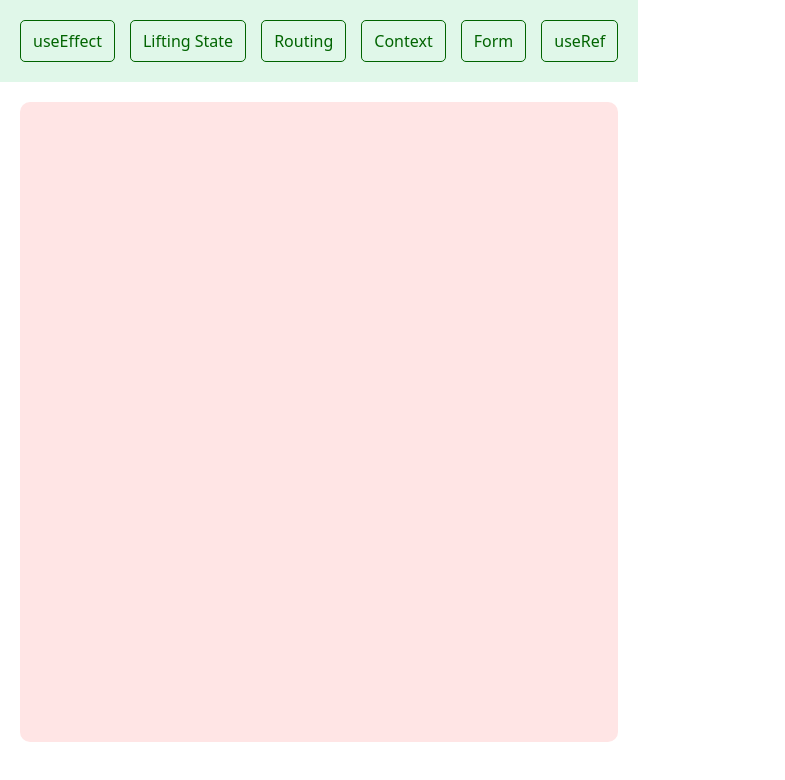
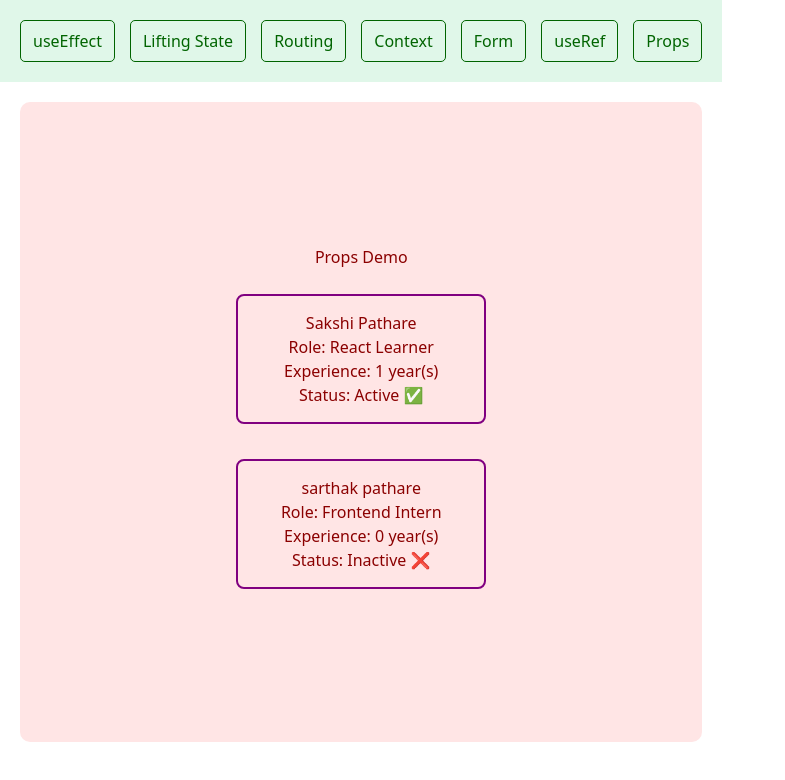
Before and after one commit to sakshipathare-10/react-practice, a React (Vite) app in the folder my-react-app/: page /props in a window 1280 px wide. Shown: the top 780 px of the page, without its empty margins (0-785 px from the left). Built offline with nearby package versions, Linux system fonts and the light colour scheme.

Commit message:
props-Example-added

```diff
--- a/my-react-app/hello.js
+++ /dev/null
@@ -1,13 +0,0 @@
-<!doctype html>
-<html lang="en">
-  <head>
-    <meta charset="UTF-8" />
-    <link rel="icon" type="image/svg+xml" href="/vite.svg" />
-    <meta name="viewport" content="width=device-width, initial-scale=1.0" />
-    <title>my-react-app</title>
-  </head>
-  <body>
-    <div id="root"></div>
-    <script type="module" src="/src/main.tsx"></script>
-  </body>
-</html>
--- a/my-react-app/src/App.tsx
+++ b/my-react-app/src/App.tsx
@@ -2,6 +2,8 @@ import { BrowserRouter, Routes, Route, Link } from "react-router-dom";
 import Login from "./pages/Login";
 import Toggle from "./pages/Toggle";
 import Todo from "./pages/Todo";
+import PropsDemo from "./pages/PropsDemo";
+
 
 
 import UseEffectDemo from "./pages/UseEffectDemo";
@@ -58,6 +60,8 @@ function App() {
       <Link style={linkStyle} to="/context">Context</Link>
       <Link style={linkStyle} to="/form">Form</Link>
       <Link style={linkStyle} to="/useref">useRef</Link>
+      <Link style={linkStyle} to="/props">Props</Link>
+
     </nav>
 
     {/* PAGE CONTENT */}
@@ -69,6 +73,8 @@ function App() {
         <Route path="/context" element={<ContextDemo />} />
         <Route path="/form" element={<FormValidation />} />
         <Route path="/useref" element={<UseRefDemo />} />
+        <Route path="/props" element={<PropsDemo />} />
+
       </Routes>
     </div>
   </BrowserRouter>
--- /dev/null
+++ b/my-react-app/src/components/ProfileCard.tsx
@@ -0,0 +1,27 @@
+type ProfileProps = {
+  name: string;
+  role: string;
+  experience: number;
+  isActive: boolean;
+};
+
+function ProfileCard({ name, role, experience, isActive }: ProfileProps) {
+  return (
+    <div
+      style={{
+        border: "2px solid purple",
+        padding: "15px",
+        borderRadius: "8px",
+        width: "250px",
+        margin: "10px",
+      }}
+    >
+      <h3>{name}</h3>
+      <p>Role: {role}</p>
+      <p>Experience: {experience} year(s)</p>
+      <p>Status: {isActive ? "Active ✅" : "Inactive ❌"}</p>
+    </div>
+  );
+}
+
+export default ProfileCard;
--- /dev/null
+++ b/my-react-app/src/pages/PropsDemo.tsx
@@ -0,0 +1,25 @@
+import ProfileCard from "../components/ProfileCard";
+
+function PropsDemo() {
+  return (
+    <>
+      <h2>Props Demo</h2>
+
+      <ProfileCard
+        name="Sakshi Pathare"
+        role="React Learner"
+        experience={1}
+        isActive={true}
+      />
+
+      <ProfileCard
+        name="sarthak pathare"
+        role="Frontend Intern"
+        experience={0}
+        isActive={false}
+      />
+    </>
+  );
+}
+
+export default PropsDemo;
```
